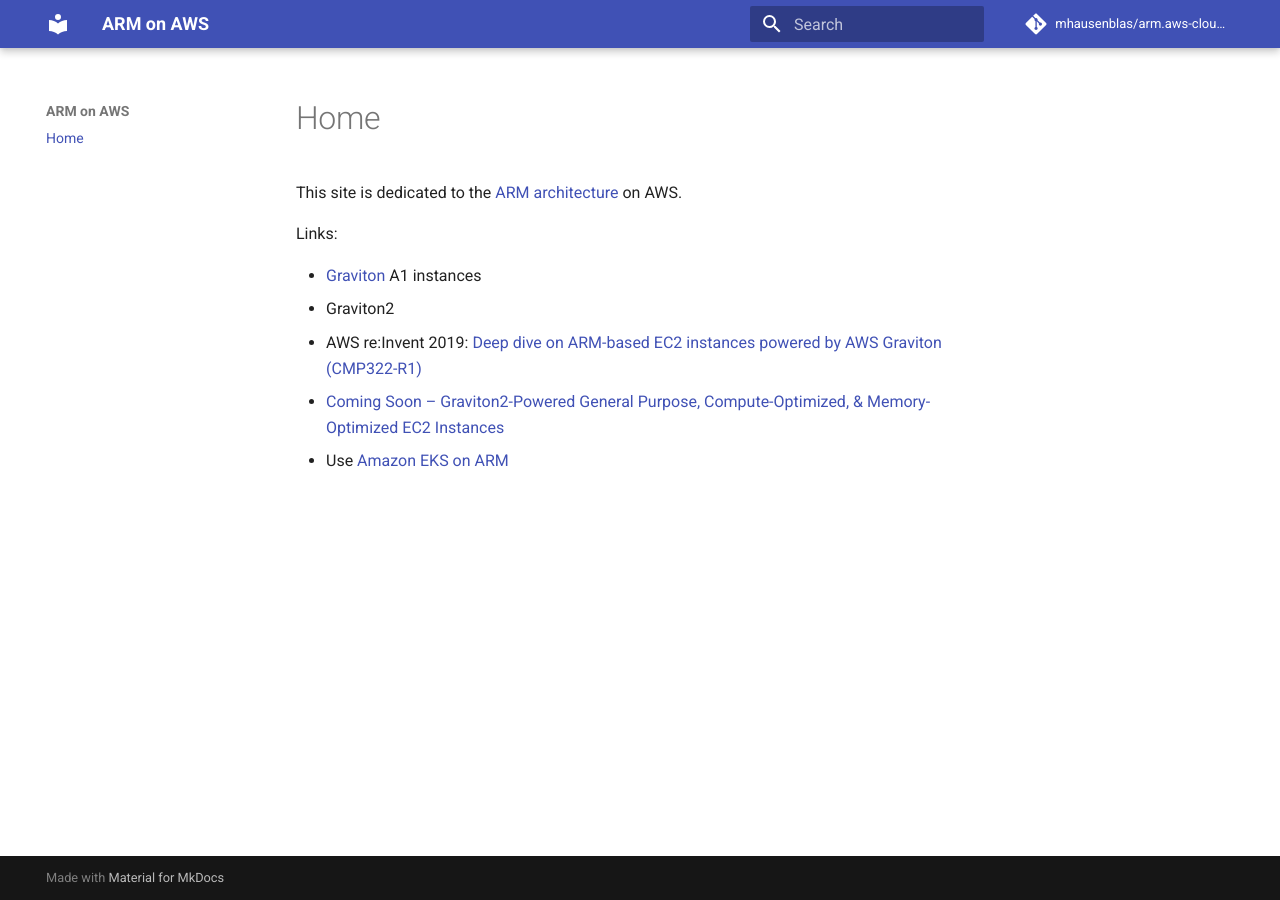
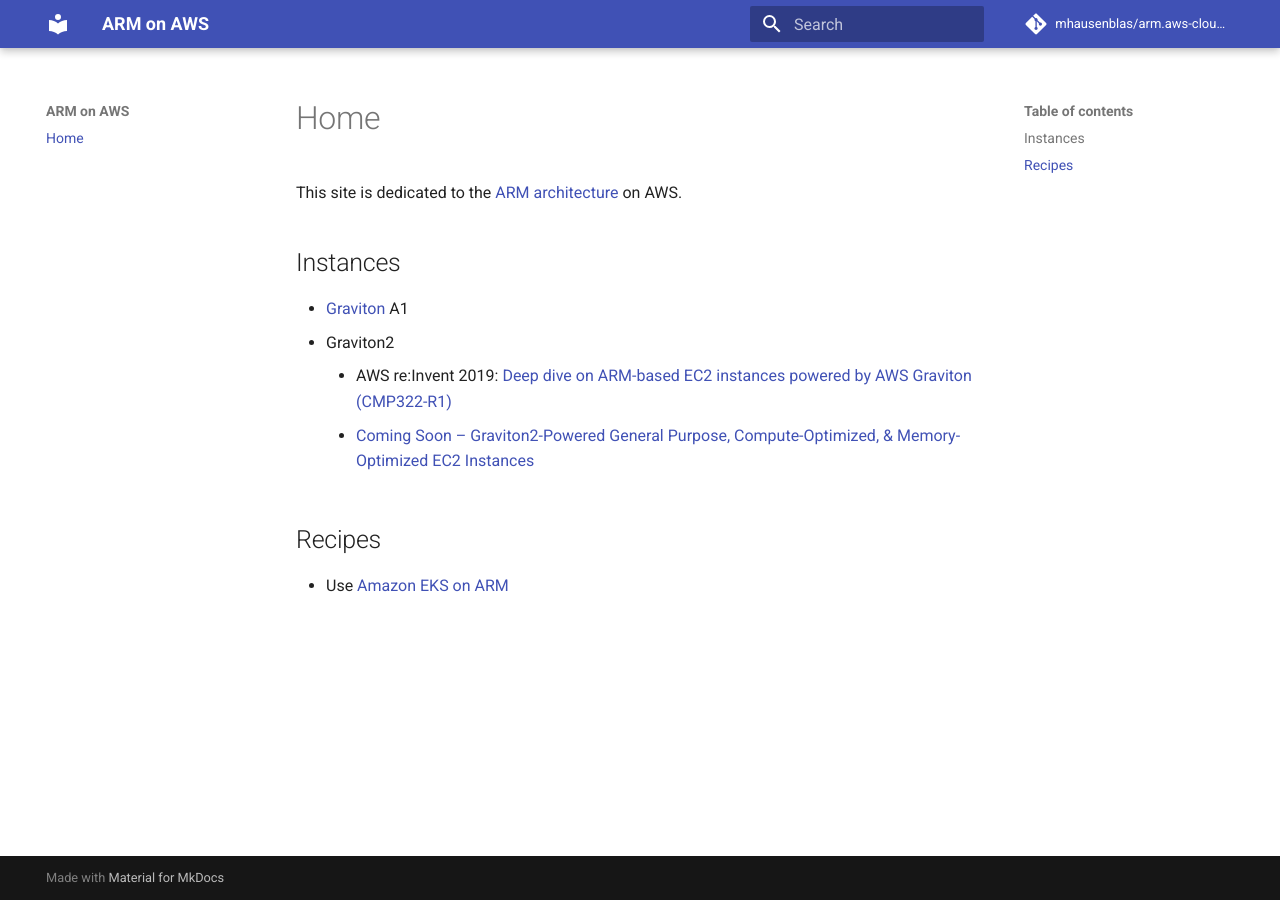
Before and after one commit to mhausenblas/arm.aws-cloud.dev, an MkDocs documentation site: the page built from docs/index.md, in a window 1280 px wide. Built offline with MkDocs 1.6.1 and Material for MkDocs 9.7.7, drawn with Linux system fonts in a browser that asks for light colours; comment, search, counter and statistics services are not loaded.

Commit message:
updates docs

```diff
--- a/docs/index.md
+++ b/docs/index.md
@@ -1,9 +1,12 @@
 This site is dedicated to the [ARM architecture](https://en.wikipedia.org/wiki/ARM_architecture) on AWS.
 
-Links:
+## Instances
 
-- [Graviton](https://aws.amazon.com/ec2/graviton/) A1 instances
+- [Graviton](https://aws.amazon.com/ec2/graviton/) A1
 - Graviton2
-  - AWS re:Invent 2019: [Deep dive on ARM-based EC2 instances powered by AWS Graviton (CMP322-R1)](https://www.youtube.com/watch?v=4jImmuMqnwc)
-  - [Coming Soon – Graviton2-Powered General Purpose, Compute-Optimized, & Memory-Optimized EC2 Instances](https://aws.amazon.com/blogs/aws/coming-soon-graviton2-powered-general-purpose-compute-optimized-memory-optimized-ec2-instances/)
-  - Use [Amazon EKS on ARM](https://gist.github.com/mhausenblas/a1d195745267811b68055320f9844fe1)
+    - AWS re:Invent 2019: [Deep dive on ARM-based EC2 instances powered by AWS Graviton (CMP322-R1)](https://www.youtube.com/watch?v=4jImmuMqnwc)
+    - [Coming Soon – Graviton2-Powered General Purpose, Compute-Optimized, & Memory-Optimized EC2 Instances](https://aws.amazon.com/blogs/aws/coming-soon-graviton2-powered-general-purpose-compute-optimized-memory-optimized-ec2-instances/)
+
+## Recipes
+
+- Use [Amazon EKS on ARM](https://gist.github.com/mhausenblas/a1d195745267811b68055320f9844fe1)
```
